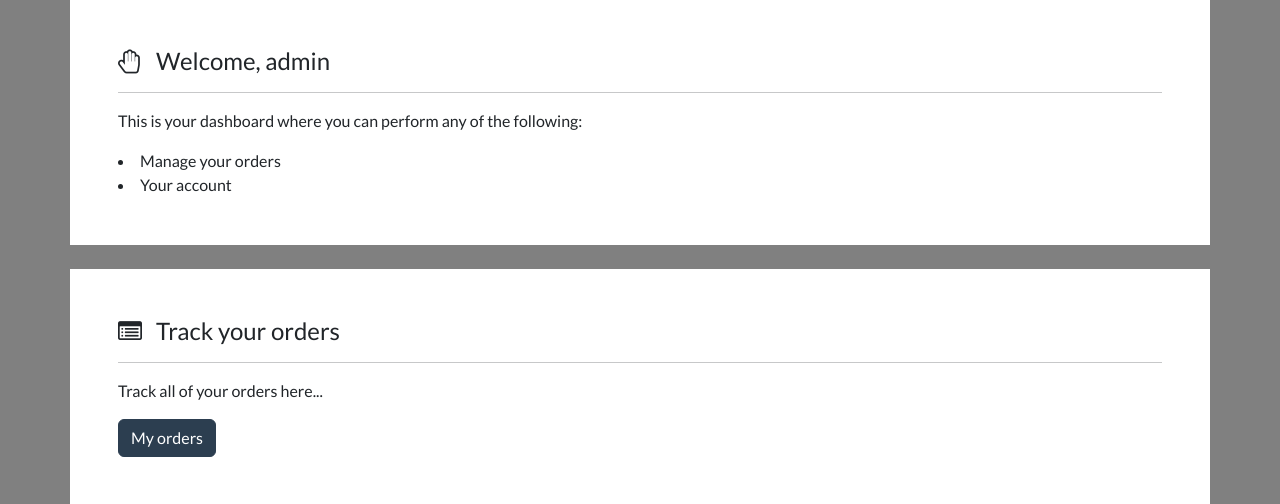
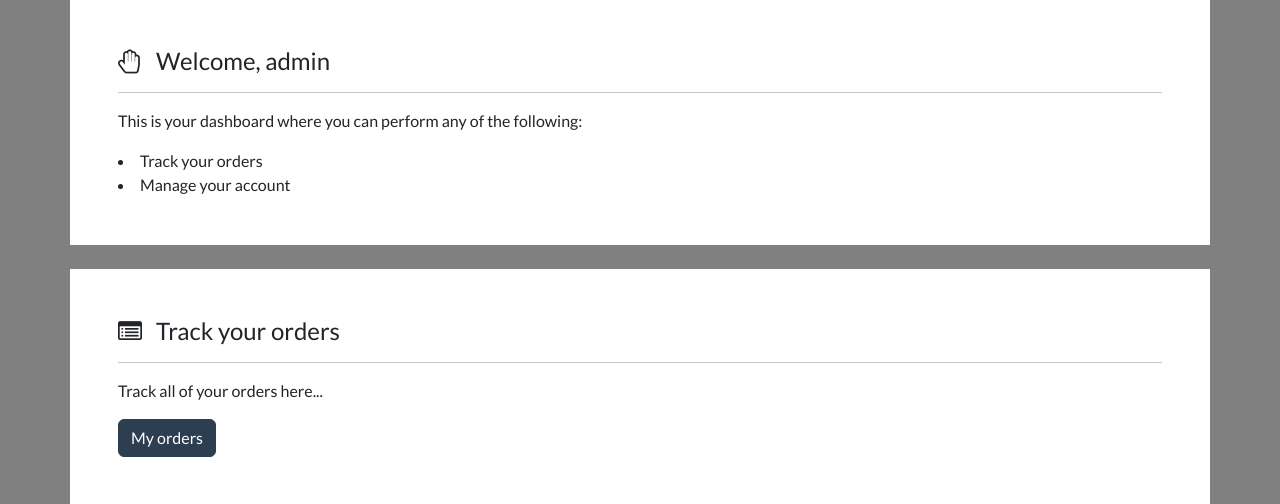
Before and after one commit to SamAkinbile/Ecommerce, a Django app: page /account/dashboard in a window 1280 px wide. Shown: the part 97-601 px from the top of the page. Run offline with Django 5.2, Linux system fonts and the light colour scheme; a user stored in the database is signed in; data comes from the database, SQL or seed files in the repository; some libraries are stand-ins or nearby versions.

Commit message:
restructuring dashboard.html

```diff
--- a/account/templates/account/dashboard.html
+++ b/account/templates/account/dashboard.html
@@ -26,7 +26,6 @@
 
 <body>
 
-
     <br>
 
     <div class="container bg-white shadow-md p-5 form-layout">
@@ -37,8 +36,8 @@
 
         <p> This is your dashboard where you can perform any of the following: </p>
 
-        <li> Manage your orders </li>
-        <li> Your account </li>
+        <li> Track your orders </li>
+        <li> Manage your account </li>
 
 
     </div>
@@ -53,7 +52,7 @@
 
         <p> Track all of your orders here... </p>
 
-        <a class="btn btn-primary navbar-btn text-white" type="button"  href="/"> My orders </a>
+        <a class="btn btn-primary navbar-btn text-white" type="button"  href="{% url 'track-orders' %}"> My orders </a>
 
     </div>
 
@@ -88,7 +87,7 @@
         <p> Enter in a shipping address </p>
 
 
-        <a class="btn btn-primary navbar-btn text-white" type="button"  href="/"> Manage shipping </a>
+        <a class="btn btn-primary navbar-btn text-white" type="button"  href="{% url 'manage-shipping' %}"> Manage shipping </a>
 
     </div>
 
```
